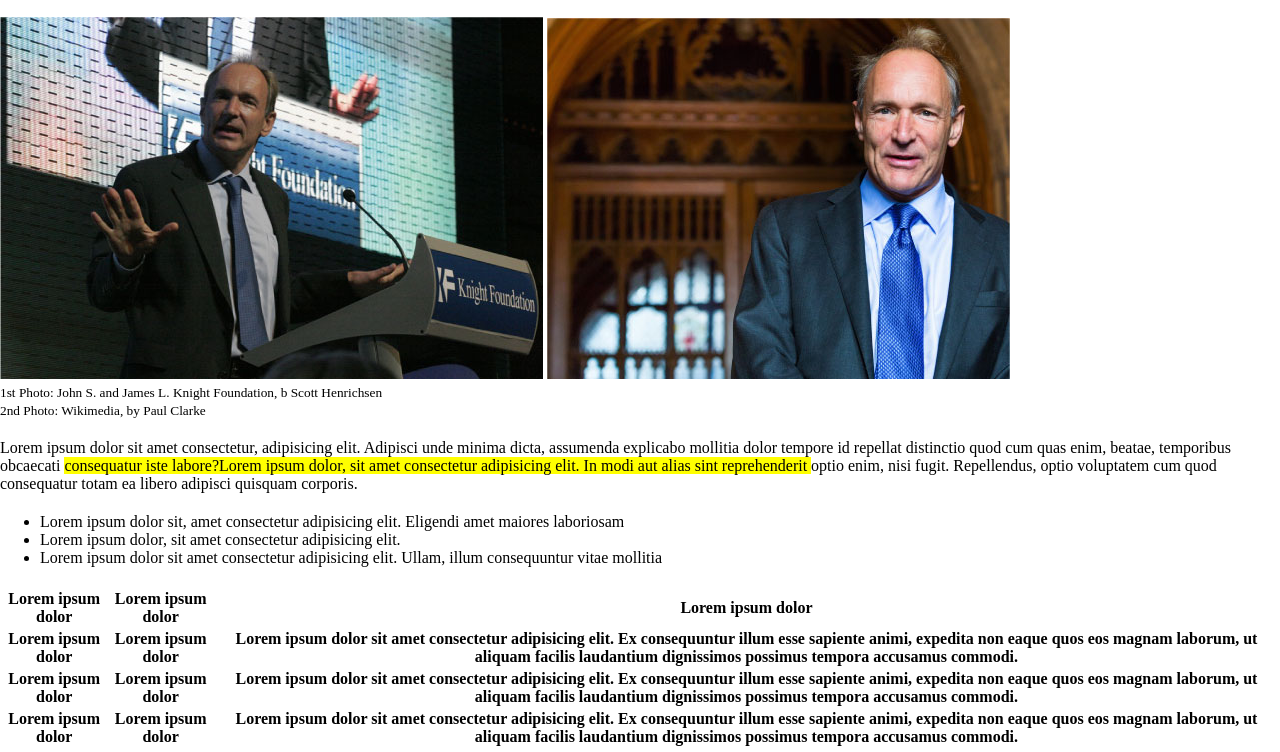
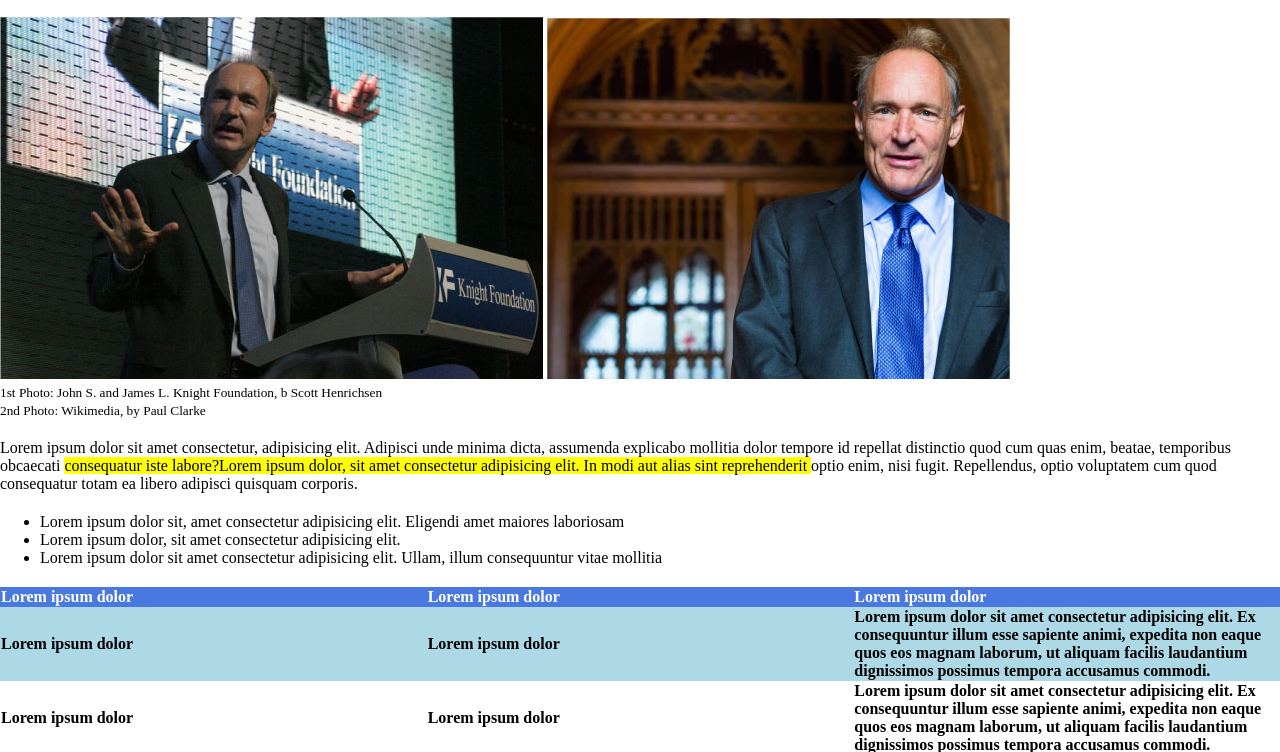
Before and after one commit to MirkoGLostia/html-css-booleaner, a plain HTML site: page index.html in a window 1280 px wide. Shown: the part 190-942 px from the top of the page. Drawn offline with Linux system fonts and the light colour scheme.

Commit message:
html_css_main_section-four

```diff
--- a/css/style.css
+++ b/css/style.css
@@ -60,6 +60,26 @@ header{
 
 /* fourth section */
 
+#table-section-four{
+    border-collapse: collapse;
+    table-layout: fixed;
+    width: 100%;
+    text-align: left;
+}
+
+.table-style-head{
+    background-color: rgb(73, 121, 224);
+    color: white;
+}
+
+.table-background{
+    background-color: lightblue;
+}
+
+/* fifth section */
+
+
+
 
 
 
--- a/index.html
+++ b/index.html
@@ -47,16 +47,16 @@
 
         <!-- 4 table -->
         <section>
-            <table>
+            <table id="table-section-four">
                 <thead>
-                    <tr>
+                    <tr class="table-style-head">
                         <th>Lorem ipsum dolor</th>
                         <th>Lorem ipsum dolor</th>
                         <th>Lorem ipsum dolor</th>
                     </tr>
                 </thead>
                 <tbody>
-                    <tr>
+                    <tr class="table-background">
                         <th>Lorem ipsum dolor</th>
                         <th>Lorem ipsum dolor</th>
                         <th>Lorem ipsum dolor sit amet consectetur adipisicing elit. Ex consequuntur illum esse sapiente animi, expedita non eaque quos eos magnam laborum, ut aliquam facilis laudantium dignissimos possimus tempora accusamus commodi.</th>
@@ -70,7 +70,7 @@
                     </tr>
                 </tbody>
                 <tbody>
-                    <tr>
+                    <tr class="table-background">
                         <th>Lorem ipsum dolor</th>
                         <th>Lorem ipsum dolor</th>
                         <th>Lorem ipsum dolor sit amet consectetur adipisicing elit. Ex consequuntur illum esse sapiente animi, expedita non eaque quos eos magnam laborum, ut aliquam facilis laudantium dignissimos possimus tempora accusamus commodi.</th>
```
